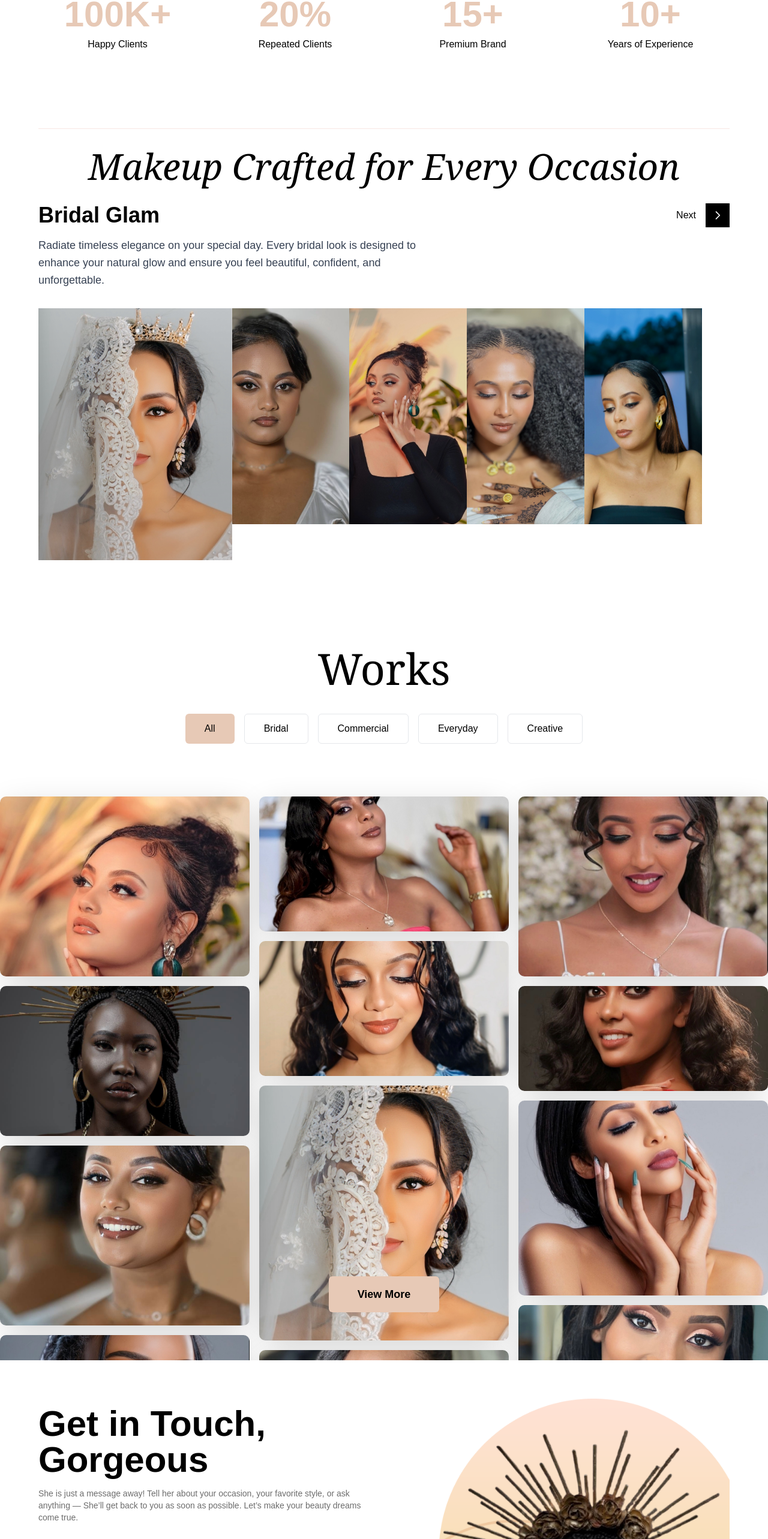
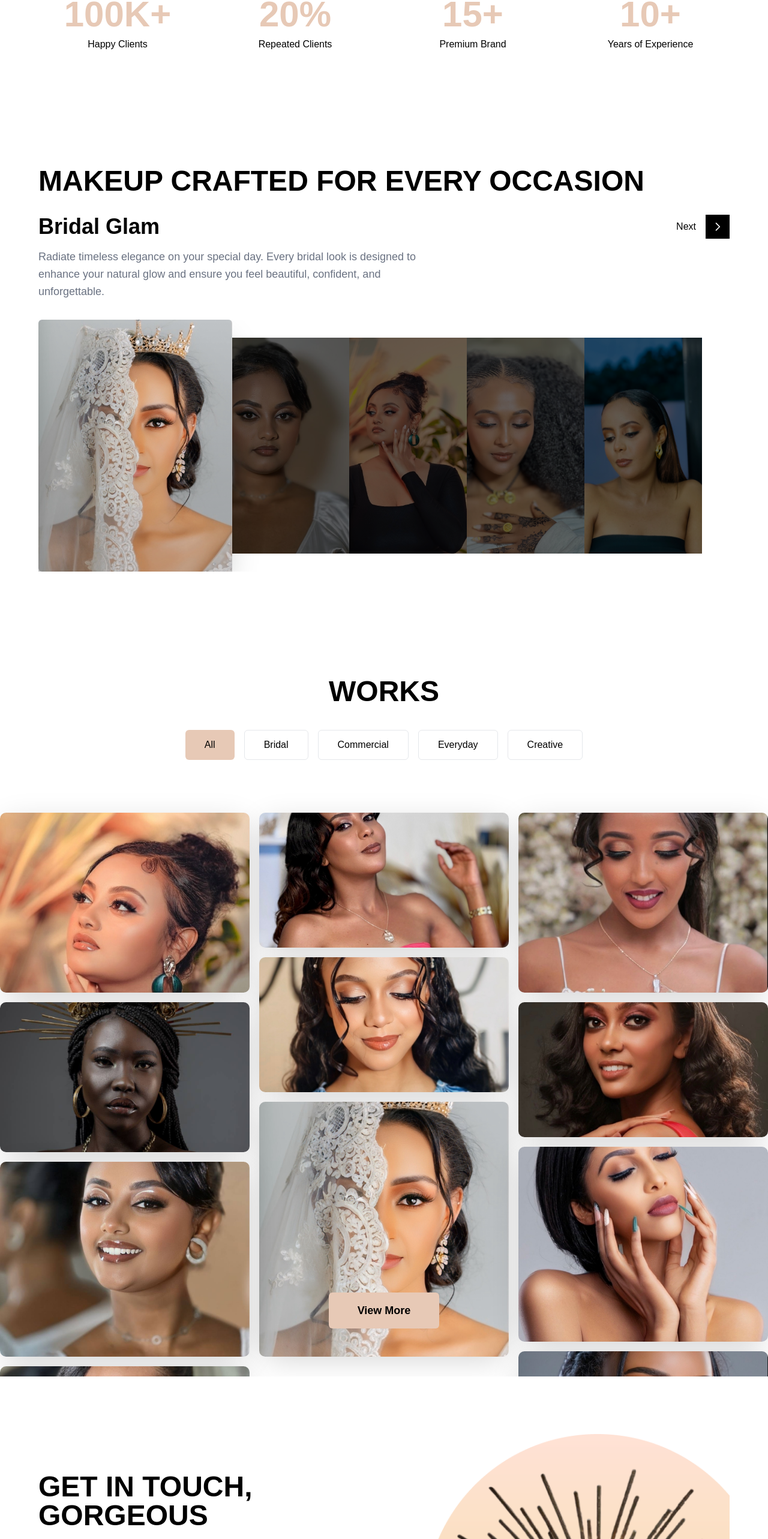
Before and after one commit to bettyhabtesh/hanberry, a Next.js app: page / in a window 1280 px wide. Shown: the part 3568-6134 px from the top of the page at 60% size. Built offline with nearby package versions, Linux system fonts and the light colour scheme; a web font is replaced by a local one.

Commit message:
feat/ update footer, contact, works page mobile UI

```diff
--- a/components/Contact.tsx
+++ b/components/Contact.tsx
@@ -3,9 +3,9 @@ import Image from 'next/image'
 
 const Contact = () => {
   return (
-    <div className='relative w-full md:h-screen grid md:grid-cols-2 gap-5 bg-white text-black px-5 md:px-16 py-16'>
-        <div className='my-auto'>
-            <h3 className='text-3xl md:text-6xl font-bold pb-4'>Get in Touch, Gorgeous</h3>
+    <div className='relative w-full md:h-screen grid md:grid-cols-2 gap-5 bg-white text-black px-5 md:px-16 pt-24 pb-10'>
+        <div className='my-auto py-16 relative'>
+            <h3 className='text-3xl md:text-5xl font-bold pb-4 uppercase'>Get in Touch, Gorgeous</h3>
             <p className='text-sm text-[#2E2E2E]/70 font-light'>She is just a message away! Tell her about your occasion, your favorite style, or ask anything — She’ll get back to you as soon as possible. Let’s make your beauty dreams come true.</p>
 
             <form className='py-8 space-y-5 md:w-2/3'>
--- a/components/Footer.tsx
+++ b/components/Footer.tsx
@@ -5,9 +5,9 @@ import Link from 'next/link'
 
 const Footer = () => {
   return (
-    <div className='bg-[#333333] text-white h-full flex flex-col relative w-full'>
-        <div className='grid lg:grid-cols-6 gap-5 px-10 py-20'>
-            <div className='col-span-2 relative p-10 w-full mx-auto md:h-full'>
+    <div className='bg-[#333333] text-white h-full relative w-full'>
+        <div className='grid lg:grid-cols-6 md:gap-5 px-10 py-20'>
+            <div className='col-span-2 relative p-10 min-h-96 min-w-72 mx-auto md:h-full'>
                 <Image
                     src='/women.png'
                     alt='Women with a crown illustration'
--- a/components/makeups.tsx
+++ b/components/makeups.tsx
@@ -43,20 +43,20 @@ export default function MakeupGallery() {
   const currentStyle = makeupStyles[activeIndex];
 
   return (
-    <div className="w-full bg-white font-poppins py-6 md:py-8 lg:py-16">
+    <div className="w-full bg-white font-poppins py-6 md:py-8 lg:py-24">
       <div className="container mx-auto px-4 sm:px-8 lg:px-16">
         {/* Top Divider Line */}
-        <div className="h-px bg-[#F8E7E3] mb-6 md:mb-8"></div>
+        {/* <div className="h-px bg-[#F8E7E3] mb-6 md:mb-8"></div> */}
 
         {/* Text Content Section */}
-        <div className="mb-6 md:mb-8">
+        <div className="my-6 md:my-8">
           {/* Main Title - Cursive/Elegant Font */}
           <motion.h1
             initial={{ opacity: 0, y: 20 }}
             whileInView={{ opacity: 1, y: 0 }}
             viewport={{ once: true }}
             transition={{ duration: 0.6 }}
-            className="text-4xl md:text-5xl lg:text-6xl font-light font-serif italic text-center mb-6 md:mb-8 text-black"
+            className="text-3xl md:text-5xl font-bold mb-10 md:mb-8 text-black uppercase"
             // style={{ fontFamily: 'Georgia, serif' }}
           >
             Makeup Crafted for Every Occasion
@@ -77,7 +77,7 @@ export default function MakeupGallery() {
                   <h2 className="text-2xl md:text-3xl lg:text-4xl font-bold mb-4 text-black">
                     {currentStyle.title}
                   </h2>
-                  <p className="text-base md:text-lg text-gray-700 leading-relaxed max-w-2xl">
+                  <p className="text-base md:text-lg text-gray-500 leading-relaxed max-w-2xl">
                     {currentStyle.description}
                   </p>
                 </motion.div>
@@ -111,7 +111,7 @@ export default function MakeupGallery() {
         </div>
 
         {/* Image Gallery Section */}
-        <div className="relative w-full overflow-hidden">
+        <div className="relative w-full overflow-hidden ">
           <div className="flex gap-0">
             {makeupStyles.map((style, index) => {
               const isHovered = hoveredIndex === index;
@@ -120,7 +120,7 @@ export default function MakeupGallery() {
               return (
                 <motion.div
                   key={style.id}
-                  className="relative shrink-0 cursor-pointer"
+                  className="relative shrink-0 cursor-pointer my-auto"
                   style={{
                     marginLeft: index > 0 ? '-5%' : '0',
                     zIndex: isHovered || isActive ? 10 : 5 - index,
@@ -135,7 +135,7 @@ export default function MakeupGallery() {
                     width: isHovered || isActive ? '28%' : '22%',
                     height: isHovered || isActive ? '420px' : '360px',
                   }}
-                  transition={{ duration: 0.4, ease: [0.25, 0.1, 0.25, 1] }}
+                  transition={{ duration: 1.5, ease: [0.25, 0.1, 0.25, 1] }}
                 >
                   <div className="relative w-full h-full">
                     <Image
@@ -144,7 +144,7 @@ export default function MakeupGallery() {
                       fill
                       sizes="(max-width: 768px) 22vw, 22vw"
                       className={`object-cover transition-all duration-400 ${
-                        isHovered || isActive ? 'brightness-100' : 'brightness-90'
+                        isHovered || isActive ? 'brightness-100 rounded-md shadow-2xl' : 'brightness-40'
                       }`}
                     />
                     {/* Overlay effect on hover */}
--- a/components/worksinhome.tsx
+++ b/components/worksinhome.tsx
@@ -38,7 +38,7 @@ const allImages = [
     {
       id: "6",
       img: "/images/g6.JPG",
-      height: 350,
+      height: 450,
     },
     {
       id: "7",
@@ -53,13 +53,13 @@ const allImages = [
     {
       id: "9",
       img: "/images/g9.JPG",
-      height: 600,
+      height: 650,
     },
-    {
-      id: "10",
-      img: "/images/g10.JPG",
-      height: 350,
-    },
+    // {
+    //   id: "10",
+    //   img: "/images/g10.JPG",
+    //   height: 450,
+    // },
     {
       id: "11",
       img: "/images/g11.PNG",
@@ -96,7 +96,7 @@ export default function WorksInHome() {
         >
           {/* Title - Elegant Script Font */}
           <h1
-            className="text-5xl md:text-6xl lg:text-7xl font-serif mb-8 md:mb-10 text-black"
+            className="text-3xl md:text-5xl uppercase font-bold  mb-8 md:mb-10 text-black"
             // style={{
             //   fontFamily: 'Georgia, serif',
             //   fontStyle: 'italic',
```
